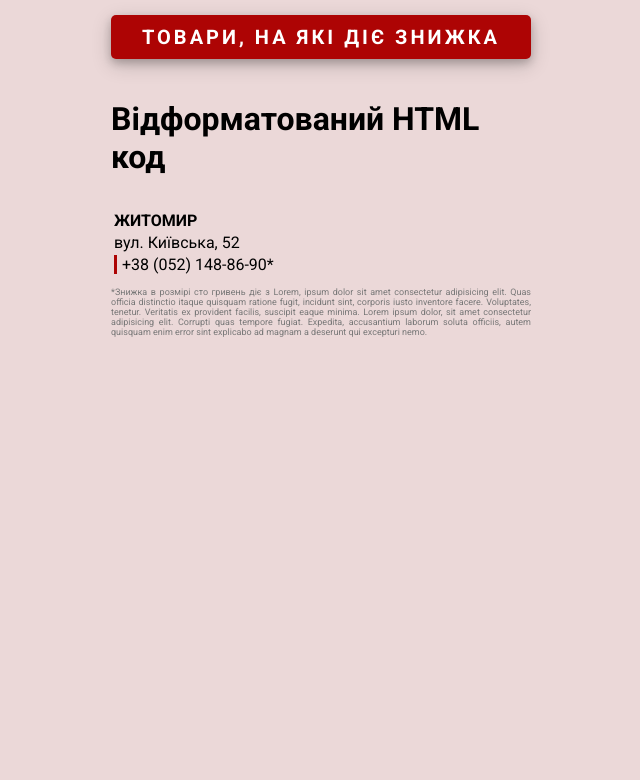
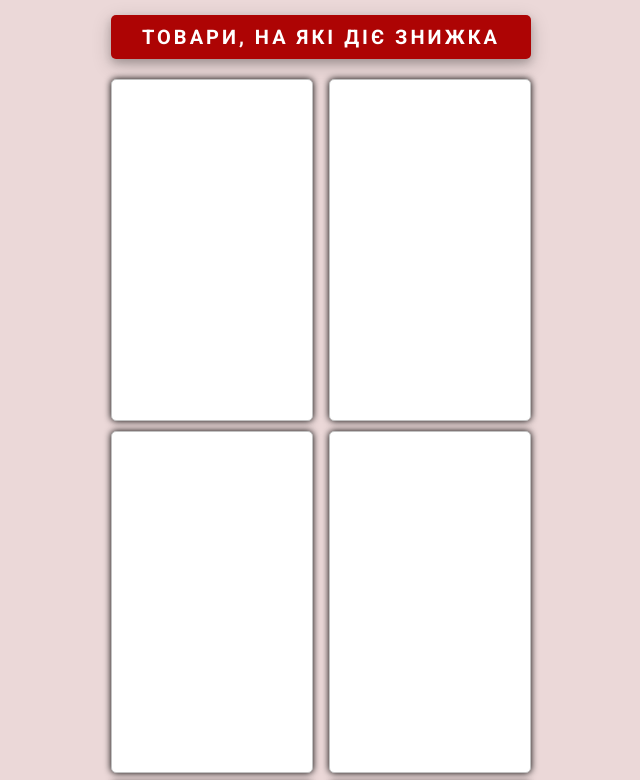
Before and after one commit to maskenissen1/GameMarket_Kravchuk, a plain HTML site: page market.html in a window 1280 px wide. Shown: the top 780 px of the page, without its empty margins (319-959 px from the left). Drawn offline with Linux system fonts and the light colour scheme.

Commit message:
КОМІТ ПУШ

```diff
--- a/market.html
+++ b/market.html
@@ -3,7 +3,7 @@
 <head>
     <meta charset="UTF-8">
     <meta name="viewport" content="width=device-width, initial-scale=1.0">
-    <title>Market_Kravchuk</title>
+    <title>Market Kravchuk</title>
     <link href="https://fonts.googleapis.com/css?family=Roboto:100,100italic,300,300italic,regular,italic,500,500italic,700,700italic,900,900italic&display=swap" rel="stylesheet" />
     <link rel="stylesheet" href="market.css">
 </head>
@@ -13,13 +13,11 @@
             <div class="header">Товари, на які діє знижка</div>
                 <div id="items" class="items">
 
-                    </div>
-
                 </div>
             </div>
             <div class="contacts">
                 <p>ЖИТОМИР</p>
-                <p>вул. Київська, 52</p>
+                <p>вул. Київська, 102</p>
                 <p> +38 (052) 148-86-90*</p>
             </div>
             <div class="license">*Знижка в розмірі сто гривень діє з Lorem, ipsum dolor sit amet consectetur adipisicing elit.
@@ -29,7 +27,8 @@
 
             </div>
         </content>
-    <script src="market.js"></script>
+
+        <script src="market.js"></script>
 
 </body>
 
--- a/market.js
+++ b/market.js
@@ -1,19 +1,25 @@
-console.log(`прірврврврвр`)
-
-let itemsDiv = document.getElementById("items");
-
+//Перевірка підключеного файлу скриптів
+console.log('Перевірка підключеного файлу скриптів market.js')
+// Отримання елементу з ідентифікатором items
+let itemsDiv =document.getElementById("items");
+//Перевірка існування знайденого блоку
 if (itemsDiv) {
+    //Вивід знайденого елементу
     console.log(itemsDiv)
-
-console.log('Поле classlist:' , itemsDiv.classList)
-console.log('Поле id: ', itemsDiv.id)
-console.log('Поле clientWight: ', itemsDiv.clientWidth)
-console.log('Поле innetHTML: ', itemsDiv.innerHTML)
-
-itemsDiv.innerText = 'Програмно доданий текст'
-itemsDiv.innerText += 'Другий програмно доданий текст'
-
-itemsDiv.innerHTML = '<h1>Відформатований HTML код</h1>'
+    //Вивід значення поля знайденого елементу
+    // console.log('Поле classList: ', itemsDiv.classList)
+    // console.log('Поле id: ', itemsDiv.id)
+    // conlose.log('Поле clientWidth: ', itemsDiv.clientWidth)
+    // console.log('Поле innerHTML:', itemsDiv.innerHTML)
+    //Додавання відформатованого HTML коду в блок
+    // itemsDiv.innerHTML += '<div class = "item"></div>'
+    // itemsDiv.innerHTML += '<div class = "item"></div>'
+    // itemsDiv.innerHTML += '<div class = "item"></div>'
+    // itemsDiv.innerHTML += '<div class = "item"></div>'
+    for (let i =0; i<=10; i++){
+        itemsDiv.innerHTML += '<div class = "item"></div>'
+    }
 } else {
-    console.log(`Блок товарін не знайдено`)
+    //Вивід повідомлення про не знайдений блок
+    console.log('Блок товарів не знайдено')
 }
```
